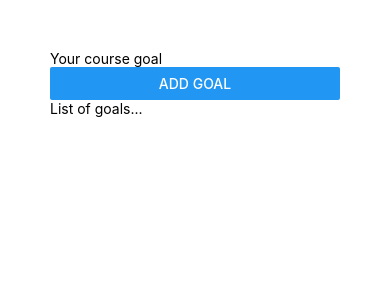
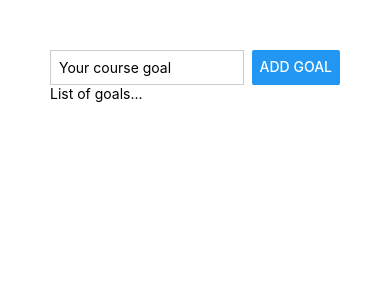
Before and after one commit to mfrandes/RNCourse, a React Native app: screen / in a window 390 px wide. Shown: the top 300 px of the page. Built offline with nearby package versions, Linux system fonts and the light colour scheme.

Commit message:
Intro to flexboxes

```diff
--- a/App.js
+++ b/App.js
@@ -4,8 +4,8 @@ export default function App() {
   return (
     <View style={styles.appContainer}>
       {/* input area */}
-      <View >
-        <TextInput placeholder='Your course goal' />
+      <View style={styles.inputContainer}>
+        <TextInput style={styles.textInput} placeholder='Your course goal' />
         <Button title='Add Goal' />
       </View>
       {/* list of goals */}
@@ -19,5 +19,16 @@ export default function App() {
 const styles = StyleSheet.create({
   appContainer: {
     padding: 50,
+  },
+  inputContainer: {
+    flexDirection: 'row',
+    justifyContent: 'space-between',
+  },
+  textInput: {
+    borderWidth: 1,
+    borderColor: '#cccccc',
+    width: "80%",
+    marginRight: 8,
+    padding: 8
   }
 });
```
